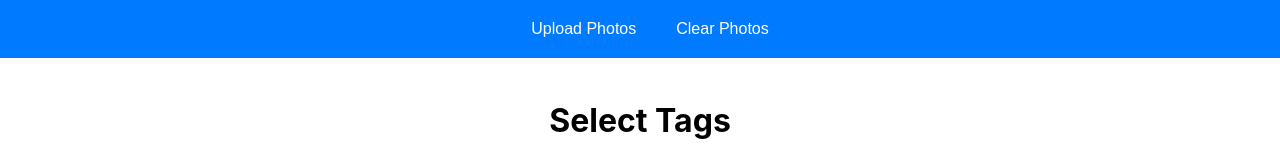
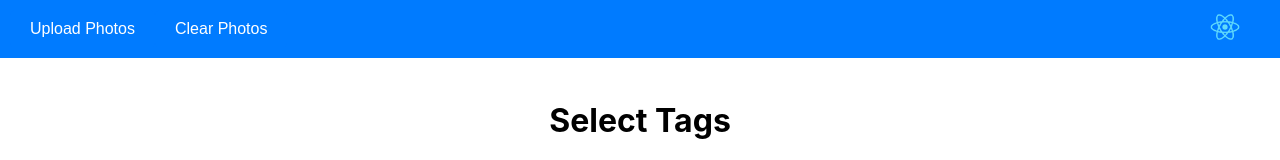
Before and after one commit to SeniorDesign2023/PHaSTphoto, a React (Create React App) app in the folder phast_photo/frontend/: page / in a window 1280 px wide. Shown: the top 160 px of the page. Built offline with nearby package versions, Linux system fonts and the light colour scheme; no server answers.

Commit message:
added logo

```diff
--- a/phast_photo/frontend/src/pages/TagSelection.css
+++ b/phast_photo/frontend/src/pages/TagSelection.css
@@ -63,6 +63,9 @@
 }
 
 .toolbar {
+    display: flex;
+    justify-content: space-between;
+    align-items: center;
     background-color: #007bff; /* Blue background color */
     color: #fff; /* White text color */
     padding: 10px; /* Adjust padding as needed */
@@ -101,3 +104,12 @@
     text-align: center; /* Center the text */
     color: #999; /* Set text color to gray */
   }
+
+.logo-container {
+    margin-right: 50px; /* Adjust margin as needed */
+}
+
+.logo {
+  height: 30px; /* Adjust height as needed */
+  width: auto; /* Maintain aspect ratio */
+}
--- a/phast_photo/frontend/src/pages/TagSelection.js
+++ b/phast_photo/frontend/src/pages/TagSelection.js
@@ -161,11 +161,16 @@ function TagSelection() {
 
   return (
     <div>
-      <div className="toolbar">
+    <div className="toolbar">
+      <div className="button-container">
         <input id="file-input" type="file" onChange={handleFileInputChange} style={{ display: 'none' }} multiple />
         <button onClick={handleToggleUpload} className="toolbar-button">Upload Photos</button>
         <button onClick={handleClearPhotos} className="toolbar-button">Clear Photos</button>
       </div>
+      <div className="logo-container">
+        <img src="/logo192.png" alt="Logo" className="logo" />
+      </div>
+    </div>
       <div className="tag-selection-container">
         <h1>Select Tags</h1>
         <div className="tag-groups-container">
```
